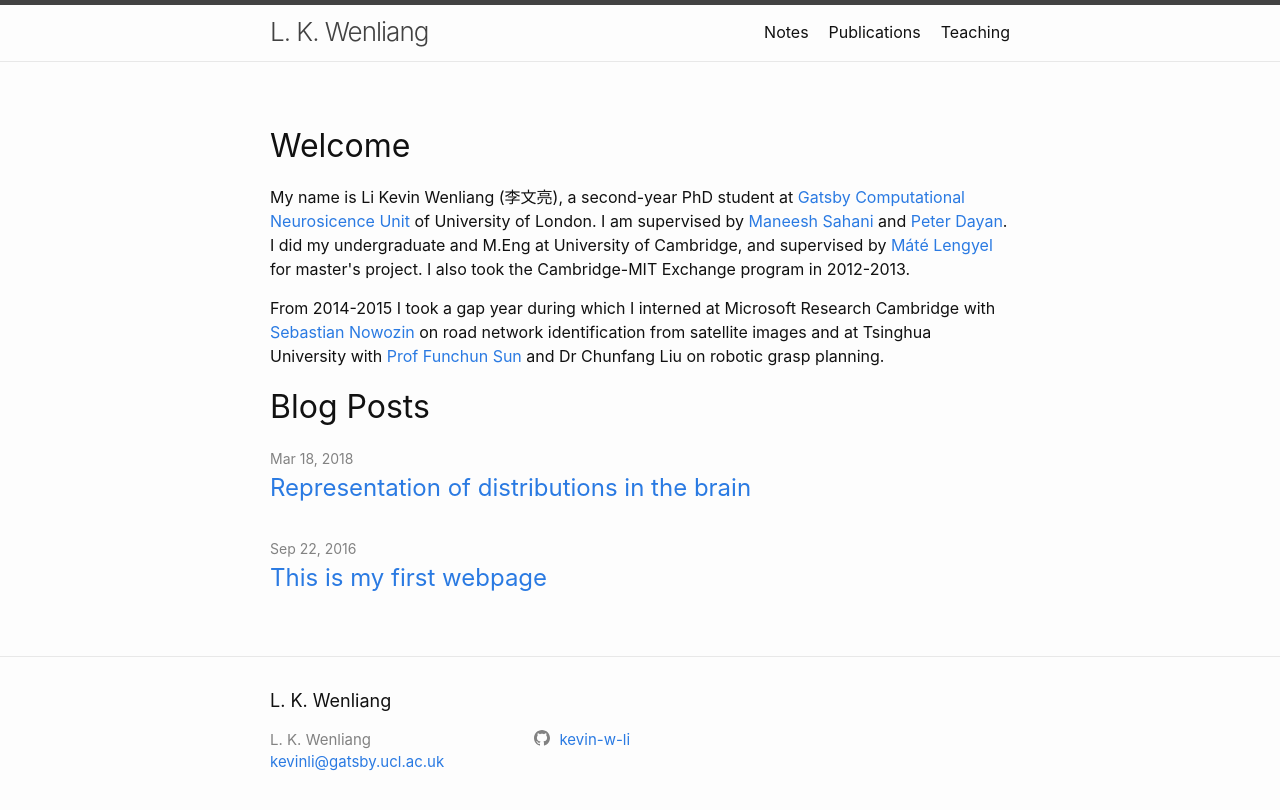
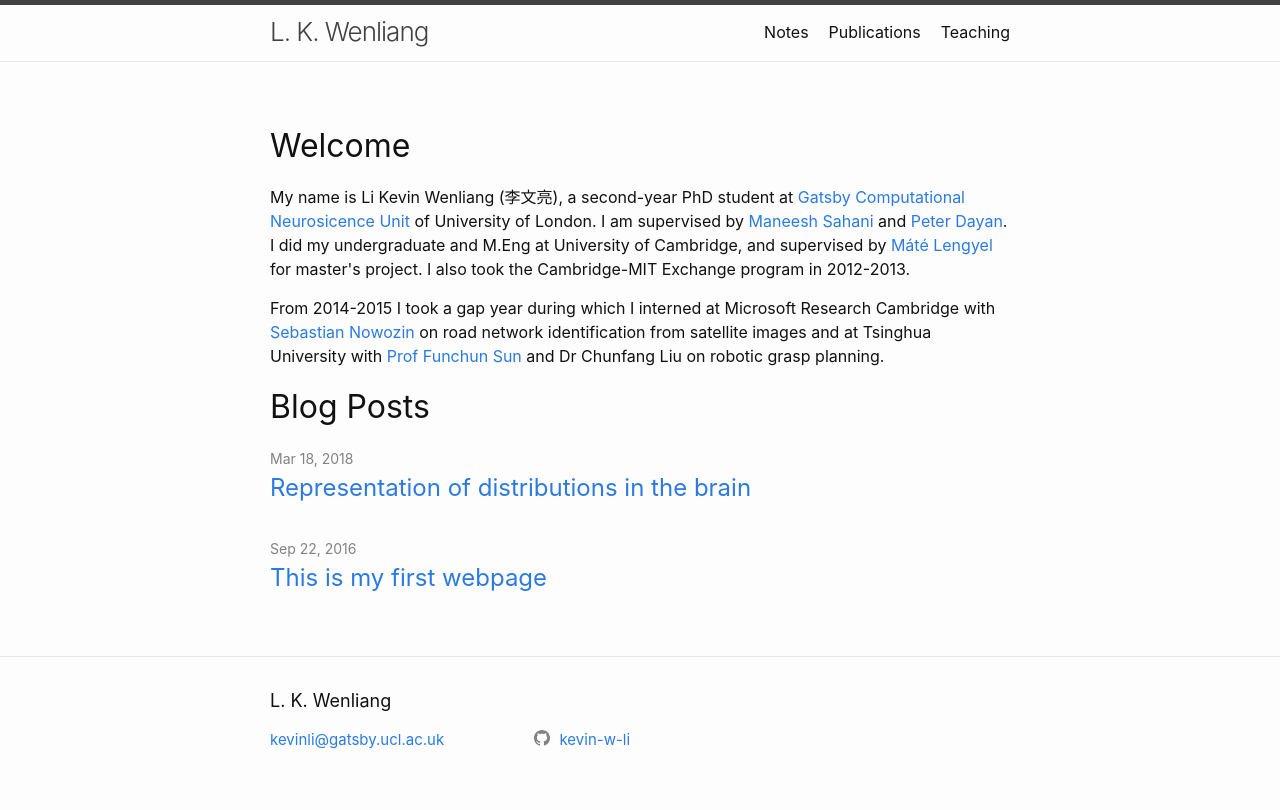
Before and after one commit to kevin-w-li/kevin-w-li.github.io, a Jekyll site: the page built from index.html, in a window 1280 px wide. Shown: the top 810 px of the page. Built offline with Jekyll 4.4.1, drawn with Linux system fonts in a browser that asks for light colours.

Commit message:
remove extra name at bottom!

```diff
--- a/_includes/footer.html
+++ b/_includes/footer.html
@@ -9,11 +9,6 @@
       <div class="footer-col footer-col-1">
         <ul class="contact-list">
           <li class="p-name">
-            {%- if site.author -%}
-              {{ site.author | escape }}
-            {%- else -%}
-              {{ site.title | escape }}
-            {%- endif -%}
             </li>
             {%- if site.email -%}
             <li><a class="u-email" href="mailto:{{ site.email }}">{{ site.email }}</a></li>
```
